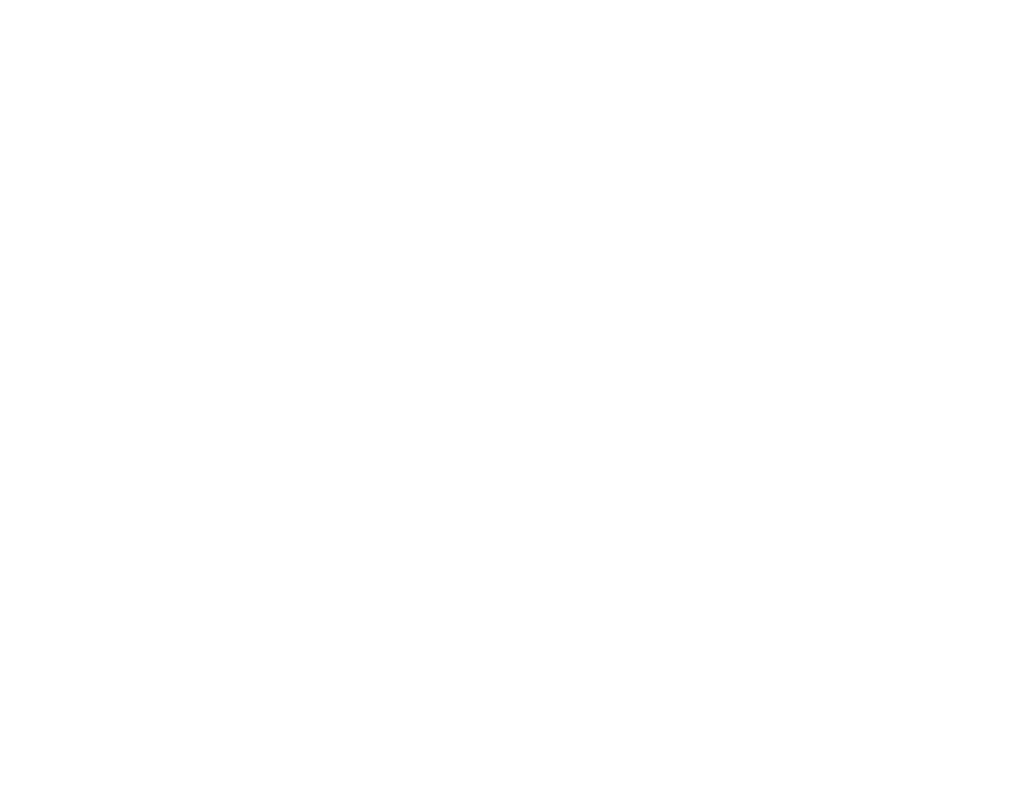
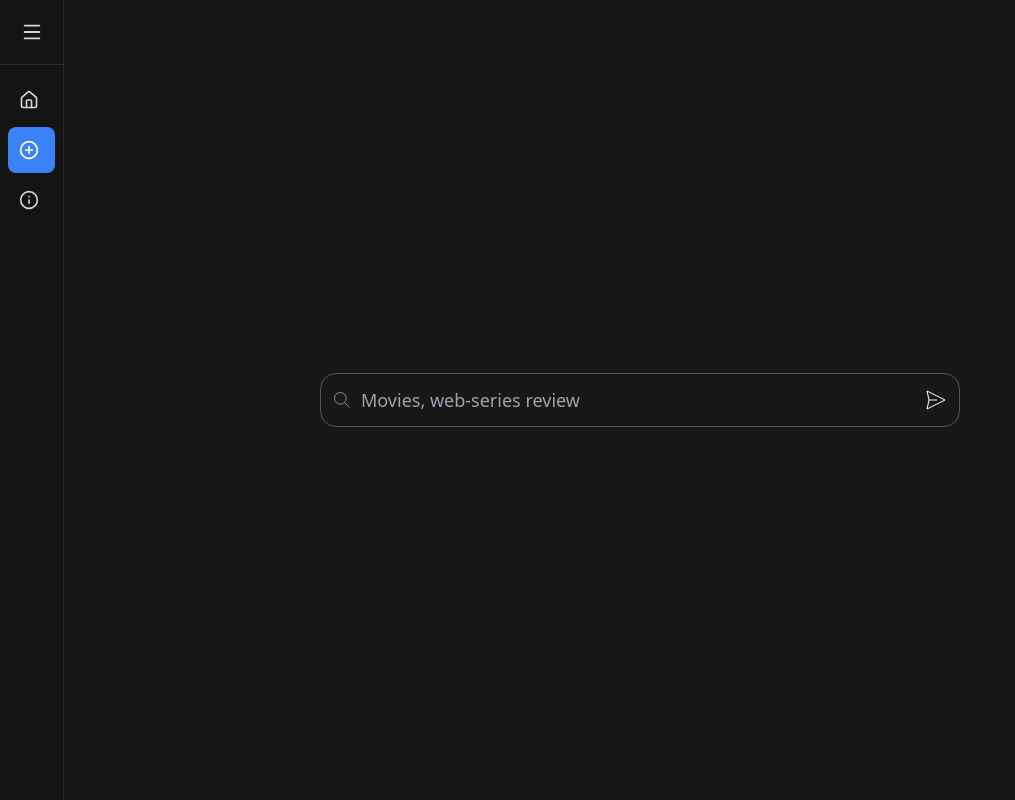
Before and after one commit to kirrtann/review-system, a React (Vite) app: page /newchat in a window 1280 px wide. Before the commit this address had no page. Shown: the whole page, without its empty margins (0-1015 px from the left). Built offline with nearby package versions, Linux system fonts and the light colour scheme.

Commit message:
Add Search and Send icons; refactor Navbar and NewChat components; update routing for new chat feature

```diff
--- /dev/null
+++ b/src/common/icons.tsx
@@ -0,0 +1,21 @@
+export const SearchIcon = () => (
+  <svg
+    className="w-5 h-5 text-gray-400"
+    fill="none"
+    stroke="currentColor"
+    viewBox="0 0 24 24"
+  >
+    <path d="M21 21l-6-6m2-5a7 7 0 11-14 0 7 7 0 0114 0z" />
+  </svg>
+);
+
+export const SendIcon = () => (
+  <svg
+    className="w-6 h-7"
+    fill="none"
+    stroke="currentColor"
+    viewBox="0 0 24 24"
+  >
+    <path d="M12 19l9 2-9-18-9 18 9-2zm0 0v-8" />
+  </svg>
+);
--- a/src/pages/about/index.tsx
+++ b/src/pages/about/index.tsx
@@ -1,7 +1,7 @@
 const About = () => {
   return (
-    <div className="p-6 max-w-3xl pt-10 mx-auto h-screen text-gray-200">
-      <h1 className="text-2xl font-bold mb-4">About This App</h1>
+    <section className="p-6 pt-10 max-w-3xl mx-auto h-screen text-gray-200">
+      <h1 className="text-2xl font-bold mb-6">About This App</h1>
       <p className="mb-4">
         This is a
         <span className="font-semibold">
@@ -17,17 +17,17 @@ const About = () => {
         <li>Audience ratings & responses</li>
         <li>Personalized recommendations</li>
       </ul>
-      <p className="mt-6 ">
+      <p className="mt-6">
         The goal of this platform is to bring together movie lovers and provide
-        <span className="font-semibold"> authentic public feedback </span> to
-        help you decide what to watch next.
+        <span className="font-semibold">authentic public feedback</span> to help
+        you decide what to watch next.
       </p>
-      <p className="mt-4  text-blue-300">
-        If you watch or search for any movie, the system will also suggest
+      <p className="mt-4 text-blue-300">
+        When you watch or search for any movie, the system will also suggest
         similar movies and web series — so you always find something new to
         enjoy!
       </p>
-    </div>
+    </section>
   );
 };
 export default About;
--- a/src/pages/navbar/index.tsx
+++ b/src/pages/navbar/index.tsx
@@ -1,5 +1,5 @@
-import { Menu, X, Home, Info, PlusCircle, History } from "lucide-react";
-import { useState, useEffect, useMemo, useCallback, type JSX } from "react";
+import { Menu, X, Home, Info, PlusCircle } from "lucide-react";
+import { useState, useEffect, useMemo, type JSX } from "react";
 import { NavLink, Outlet } from "react-router-dom";
 
 type MenuItem = {
@@ -16,16 +16,10 @@ const Navbar = () => {
       {
         id: 2,
         label: "New Chat",
-        path: "/chat",
+        path: "/newchat",
         icon: <PlusCircle size={20} />,
       },
       { id: 3, label: "About", path: "/about", icon: <Info size={20} /> },
-      {
-        id: 4,
-        label: "History",
-        path: "/history",
-        icon: <History size={20} />,
-      },
     ],
     []
   );
@@ -34,40 +28,6 @@ const Navbar = () => {
   const [isCollapsed, setIsCollapsed] = useState(true);
   const [isPinned, setIsPinned] = useState(false);
   const [isHoverCapable, setIsHoverCapable] = useState(false);
-
-  const toggleMenu = useCallback(() => setIsMenuOpen((s) => !s), []);
-  const closeMenu = useCallback(() => setIsMenuOpen(false), []);
-
-  const togglePin = useCallback(() => {
-    setIsPinned((prev) => {
-      const pinned = !prev;
-      setIsCollapsed(!pinned);
-      return pinned;
-    });
-  }, []);
-
-  const handleMouseEnter = useCallback(() => {
-    if (!isPinned && isHoverCapable && window.innerWidth >= 768) {
-      setIsCollapsed(false);
-    }
-  }, [isPinned, isHoverCapable]);
-
-  const handleMouseLeave = useCallback(() => {
-    if (!isPinned && isHoverCapable && window.innerWidth >= 768) {
-      setIsCollapsed(true);
-    }
-  }, [isPinned, isHoverCapable]);
-
-  const handleLinkClick = useCallback(() => {
-    if (window.innerWidth < 768) closeMenu();
-  }, [closeMenu]);
-
-  const handleKeyDown = useCallback(
-    (e: React.KeyboardEvent) => {
-      if (e.key === "Escape" && isMenuOpen) closeMenu();
-    },
-    [isMenuOpen, closeMenu]
-  );
 
   useEffect(() => {
     const mq = window.matchMedia("(hover: hover) and (pointer: fine)");
@@ -93,14 +53,21 @@ const Navbar = () => {
     };
   }, [isMenuOpen]);
 
+  const togglePin = () => {
+    setIsPinned((prev) => {
+      const pinned = !prev;
+      setIsCollapsed(!pinned);
+      return pinned;
+    });
+  };
+
   return (
     <div className="flex relative w-full min-h-screen">
       <button
-        onClick={toggleMenu}
+        onClick={() => setIsMenuOpen((s) => !s)}
         aria-expanded={isMenuOpen}
-        aria-label={isMenuOpen ? "Close menu" : "Open menu"}
         aria-controls="app-sidebar"
-        className="fixed top-4 left-4  md:hidden  text-white p-2.5 rounded-xl shadow-lg border border-white/10"
+        className="fixed top-4 left-4 md:hidden text-white p-2.5 rounded-xl shadow-lg border border-white/10"
       >
         {!isMenuOpen && <Menu size={22} />}
       </button>
@@ -108,29 +75,29 @@ const Navbar = () => {
       <aside
         id="app-sidebar"
         role="navigation"
-        aria-label="Main navigation"
-        onKeyDown={handleKeyDown}
         className={[
           "fixed top-0 left-0 h-full z-40",
-          "bg-gradient-to-b from-[#141414] to-[#0e0e0e] text-white",
-          "border-r border-white/10 shadow-2xl",
+          "bg-[#141414] text-white border-r border-white/10 shadow-2xl",
           "transform transition-transform duration-300 ease-out",
           isMenuOpen ? "translate-x-0" : "-translate-x-full",
           "md:translate-x-0",
           isCollapsed ? "md:w-16" : "md:w-64",
           "flex flex-col",
         ].join(" ")}
-        onMouseEnter={handleMouseEnter}
-        onMouseLeave={handleMouseLeave}
+        onMouseEnter={() => {
+          if (!isPinned && isHoverCapable && window.innerWidth >= 768) {
+            setIsCollapsed(false);
+          }
+        }}
+        onMouseLeave={() => {
+          if (!isPinned && isHoverCapable && window.innerWidth >= 768) {
+            setIsCollapsed(true);
+          }
+        }}
       >
         <div className="flex items-center justify-between p-4 border-b border-white/10">
-          <div className="flex items-center w-full gap-2">
           {!isCollapsed && (
-              <div className="flex items-center gap-2">
-                <h2 className="text-lg font-semibold tracking-tight">
-                  GoodOne
-                </h2>
-              </div>
+            <h2 className="text-lg font-semibold tracking-tight">GoodOne </h2>
           )}
           <button
             onClick={togglePin}
@@ -141,31 +108,32 @@ const Navbar = () => {
               isCollapsed ? "ml-0" : "ml-auto",
             ].join(" ")}
           >
-              {<Menu size={22} />}
+            <Menu size={22} />
           </button>
-          </div>
           <button
-            onClick={closeMenu}
+            onClick={() => setIsMenuOpen(false)}
             className="md:hidden text-gray-300 hover:text-white p-1 rounded-lg hover:bg-white/10"
             aria-label="Close menu"
           >
             <X size={22} />
           </button>
         </div>
-        <nav className="flex-1 overflow-y-auto py-3">
-          <ul className="flex flex-col gap-1 px-2" role="menubar">
+
+        <nav className="flex-1 py-3">
+          <ul className="flex flex-col gap-1 px-2">
             {menu.map((item) => (
-              <li key={item.id} role="none">
+              <li key={item.id}>
                 <NavLink
                   to={item.path}
-                  role="menuitem"
-                  onClick={handleLinkClick}
+                  onClick={() =>
+                    window.innerWidth < 768 && setIsMenuOpen(false)
+                  }
                   className={({ isActive }) =>
                     [
                       "flex items-center gap-3 p-2.5 rounded-lg relative group",
-                      "transition-colors duration-200 focus:outline-none focus:ring-2 focus:ring-blue-500/40",
+                      "transition-colors duration-200 focus:outline-none ",
                       isActive
-                        ? "bg-blue-600/20 text-blue-400 border border-blue-500/20"
+                        ? "bg-blue-500 text-white border border-blue-500/20"
                         : "hover:bg-white/10 text-gray-300 border border-transparent",
                       isCollapsed ? "justify-center md:justify-start" : "",
                     ].join(" ")
@@ -173,7 +141,7 @@ const Navbar = () => {
                   title={isCollapsed ? item.label : ""}
                   end
                 >
-                  <span className="flex-shrink-0">{item.icon}</span>
+                  <span>{item.icon}</span>
                   <span
                     className={[
                       "transition-all duration-300 whitespace-nowrap",
@@ -184,9 +152,8 @@ const Navbar = () => {
                   >
                     {item.label}
                   </span>
-
                   {isCollapsed && isHoverCapable && (
-                    <div className="absolute left-full top-1/2 -translate-y-1/2 ml-3 hidden md:block pointer-events-none opacity-0 group-hover:opacity-100 transition-opacity">
+                    <div className="absolute left-full top-1/2 -translate-y-1/2 ml-3 hidden md:block opacity-0 group-hover:opacity-100 transition-opacity">
                       <div className="px-2.5 py-1.5 text-sm rounded-md bg-black text-white border border-white/10 shadow-xl whitespace-nowrap">
                         {item.label}
                       </div>
@@ -200,8 +167,7 @@ const Navbar = () => {
       </aside>
       <main
         className={[
-          "flex-1 min-h-screen overflow-y-auto transition-all duration-300 ease-out",
-          "bg-gradient-to-br from-[#212121] to-[#1a1a1a]",
+          "flex-1 transition-all duration-300 ease-out",
           isPinned ? (isCollapsed ? "md:ml-16" : "md:ml-64") : "md:ml-0",
         ].join(" ")}
       >
--- a/src/pages/newchat/index.tsx
+++ b/src/pages/newchat/index.tsx
@@ -1,8 +1,29 @@
-const Contact = () => {
+import { SearchIcon, SendIcon } from "../../common/icons";
+
+const NewChat = () => {
   return (
-    <>
-      <div>This is Contact Page</div>
-    </>
+    <div className="flex h-screen flex-col items-center justify-center">
+      <footer className="w-full max-w-2xl px-4 py-3">
+        <div className="relative flex items-center">
+          <input
+            type="text"
+            name="search"
+            placeholder="Movies, web-series review"
+            className="w-full px-10 py-3 text-lg text-white bg-transparent border border-gray-600 rounded-2xl"
+          />
+          <span className="absolute left-3 top-1/2 -translate-y-1/2">
+            <SearchIcon />
+          </span>
+          <button
+            type="submit"
+            className="absolute right-3 top-1/2 -translate-y-1/2 rotate-90"
+          >
+            <SendIcon />
+          </button>
+        </div>
+      </footer>
+    </div>
   );
 };
-export default Contact;
+
+export default NewChat;
--- a/src/route/route.tsx
+++ b/src/route/route.tsx
@@ -2,7 +2,7 @@ import { Routes, Route } from "react-router-dom";
 import Home from "../pages/home";
 import About from "../pages/about";
 import Navbar from "../pages/navbar";
-import Contact from "../pages/newchat";
+import NewChat from "../pages/newchat";
 
 const AppRoutes = () => {
   return (
@@ -10,7 +10,7 @@ const AppRoutes = () => {
       <Route path="/" element={<Layout />}>
         <Route index element={<Home />} />
         <Route path="about" element={<About />} />
-        <Route path="contact" element={<Contact />} />
+        <Route path="newchat" element={<NewChat />} />
       </Route>
     </Routes>
   );
```
Also changed, not shown: src/pages/home/index.tsx (+21 -35 lines). Lines whose indentation alone changed are shown as unchanged.
